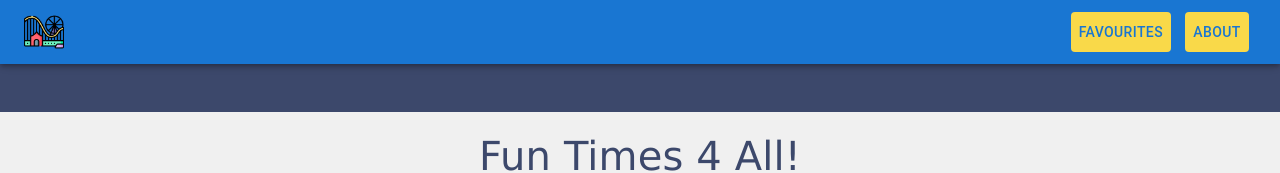
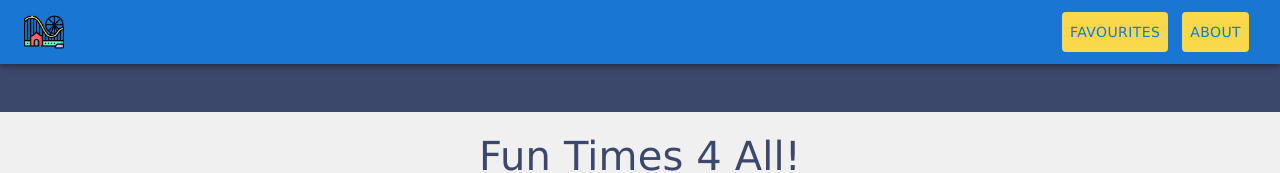
Before and after one commit to z-uza/CFG_Final_Project_Group_2, a React (Create React App) app in the folder group-app/: page /home in a window 1280 px wide. Shown: the top 173 px of the page. Built offline with nearby package versions, Linux system fonts and the light colour scheme.

Commit message:
Fixing font inconsistency

```diff
--- a/group-app/src/components/Nav/Navigation.css
+++ b/group-app/src/components/Nav/Navigation.css
@@ -2,4 +2,5 @@
     background-color: #F9D949 !important;
     padding: 8px !important;
     margin: 7px !important;
+    font-family: Verdana, Tahoma, sans-serif !important;
 }
```
